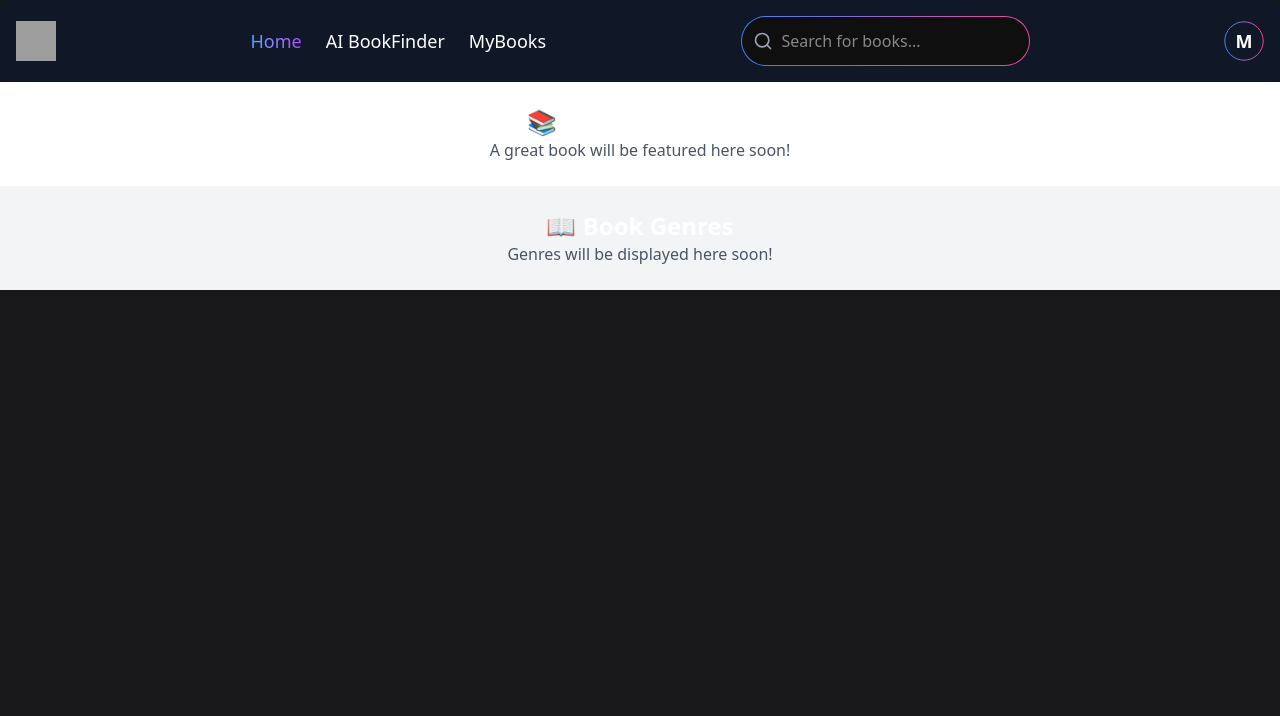
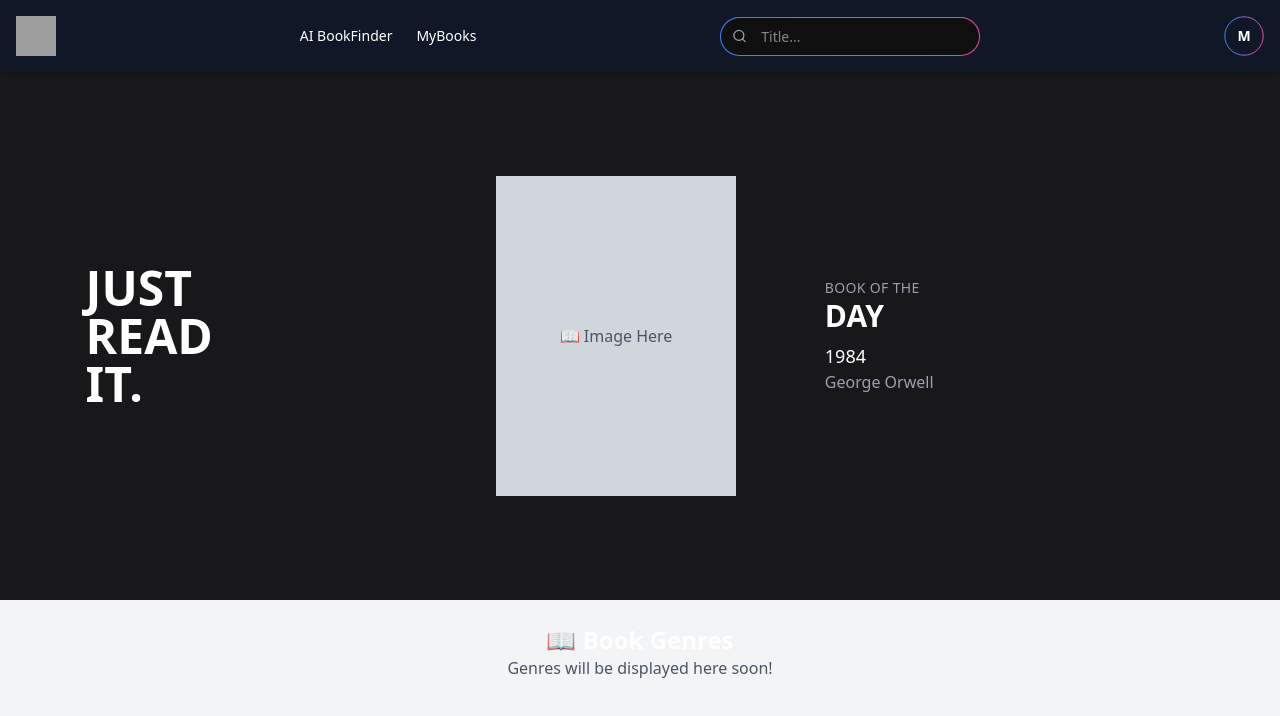
Before and after one commit to Ruthstring/booksApp-front, a React (Vite) app: page / in a window 1280 px wide. Shown: the top 716 px of the page. Built offline with nearby package versions, Linux system fonts and the light colour scheme; grey boxes are pictures that could not be loaded.

Commit message:
bookFeatured responsive

```diff
--- a/src/components/BookFeature.jsx
+++ b/src/components/BookFeature.jsx
@@ -1,12 +1,33 @@
 //placeholder
 
-const BookFeature = () => {
-    return (
-      <div className="w-full bg-white shadow-md p-6 text-center">
-        <h2 className="text-2xl font-bold">📚 Book of the Day</h2>
-        <p className="text-gray-600">A great book will be featured here soon!</p>
-      </div>
-    );
-  };
+const BookFeature = ({ className }) => {
+	return (
+		<div className={`w-full shadow-md p-6 ${className}`}>
+			<div className="flex flex-col md:flex-row items-center justify-between gap-6 h-full max-w-[90%] mx-auto">
+				{/* Left Column - Large Quote */}
+				<div className="text-left hidden md:flex md:text-5xl font-bold text-white flex-1 min-w-[150px]">
+					JUST <br /> READ <br /> IT.
+				</div>
 
-  export default BookFeature;
+				{/* Middle Column - Book Image Placeholder */}
+				<div className="flex justify-center basis-1/3 min-w-[150px]">
+					<div className="w-48 h-64 md:w-60 md:h-80 bg-gray-300 flex items-center justify-center text-gray-600">
+						📖 Image Here
+					</div>
+				</div>
+
+				{/* Right Column - Book Information */}
+				<div className="text-left text-white basis-1/3 min-w-[150px]">
+					<h3 className="text-[10px] sm:text-xs md:text-sm uppercase tracking-wide text-gray-400">
+						Book of the
+					</h3>
+					<h2 className="text-lg sm:text-xl md:text-3xl font-bold">DAY</h2>
+					<p className="mt-1 md:mt-2 sm:text-base md:text-lg">1984</p>
+					<p className="text-gray-400 text-sm md:text-base">George Orwell</p>
+				</div>
+			</div>
+		</div>
+	);
+};
+
+export default BookFeature;
--- a/src/components/GenreSlider.jsx
+++ b/src/components/GenreSlider.jsx
@@ -1,6 +1,6 @@
-const GenreSlider = () => {
+const GenreSlider = ({ className }) => {
   return (
-      <div className="w-full bg-gray-100 p-6 text-center">
+    <div className={`w-full bg-gray-100 p-6 text-center ${className}`}>
       <h2 className="text-2xl font-bold">📖 Book Genres</h2>
       <p className="text-gray-600">Genres will be displayed here soon!</p>
     </div>
--- a/src/components/MobileBottomBar.jsx
+++ b/src/components/MobileBottomBar.jsx
@@ -12,7 +12,7 @@ const MobileBottomBar = () => {
     return (
 		<>
 			{/* ✅ Bottom Navigation Bar */}
-			<div className="flex md:hidden fixed bottom-0 left-0 w-full bg-gray-900 text-white p-4 justify-between items-center">
+			<div className="flex sm:hidden fixed bottom-0 left-0 w-full bg-gray-900 text-white p-4 justify-between items-center">
 				{/* Home Icon */}
 				<button
 					onClick={() => navigate("/home")}
--- a/src/components/Navbar.jsx
+++ b/src/components/Navbar.jsx
@@ -1,5 +1,6 @@
 import { useNavigate, useLocation } from "react-router-dom";
 import SearchBar from "./SearchBar";
+import "../index.css"
 
 
 
@@ -26,15 +27,15 @@ const Navbar = () => {
         <ul className="flex gap-6 text-lg">
           <li
             onClick={() => navigate("/")}
-            className={`cursor-pointer hover:text-blue-400 transition ${
-              isActive("/") ? "text-transparent bg-clip-text bg-gradient-to-r from-blue-400 to-purple-500" : ""
+            className={` text-2xl cursor-pointer hover:text-blue-400 transition ${
+              isActive("/") ? "hidden" : "flex"
             }`}
           >
-            Home
+             Home
           </li>
           <li
             onClick={() => navigate("/books")}
-            className={`cursor-pointer hover:text-blue-400 transition ${
+            className={`search-text cursor-pointer hover:text-blue-400 transition ${
               isActive("/books") ? "text-transparent bg-clip-text bg-gradient-to-r from-blue-400 to-purple-500" : ""
             }`}
           >
@@ -42,7 +43,7 @@ const Navbar = () => {
           </li>
           <li
             onClick={() => navigate("/profile")}
-            className={`cursor-pointer hover:text-blue-400 transition ${
+            className={`search-text cursor-pointer hover:text-blue-400 transition ${
               isActive("/profile") ? "text-transparent bg-clip-text bg-gradient-to-r from-blue-400 to-purple-500" : ""
             }`}
           >
@@ -57,7 +58,7 @@ const Navbar = () => {
         </div>
 
         {/* ✅ Profile Letter Avatar with Gradient Stroke */}
-        <div className="relative flex items-center justify-center h-10 w-10 text-lg font-bold text-white bg-gray-900 rounded-full">
+        <div className="search-text relative flex items-center justify-center h-10 w-10 text-lg font-bold text-white bg-gray-900 rounded-full">
           M {/* Replace with dynamic user initial */}
           <svg className="absolute w-full h-full">
             <circle
@@ -86,26 +87,6 @@ const Navbar = () => {
   );
 
 
-  // const navigate = useNavigate();
-
-  // return (
-  //   <nav className="hidden sm:flex justify-between p-4 bg-gray-900 text-white w-full transition-opacity duration-500 ease-in-out">
-  //     <h1 className="text-xl font-bold">BookApp</h1>
-  //     <ul className="flex gap-6">
-  //       <li onClick={() => navigate("/home")} className="cursor-pointer hover:text-blue-400">
-  //         Home
-  //       </li>
-  //       <li onClick={() => navigate("/books")} className="cursor-pointer hover:text-blue-400">
-  //         Books
-  //       </li>
-  //       <li onClick={() => navigate("/profile")} className="cursor-pointer hover:text-blue-400">
-  //         Profile
-  //       </li>
-  //     </ul>
-  //      {/* ✅ Search Bar */}
-  //      <SearchBar className="hidden sm:flex" />
-  //   </nav>
-  // );
   };
 
   export default Navbar;
--- a/src/components/SearchBar.jsx
+++ b/src/components/SearchBar.jsx
@@ -1,14 +1,14 @@
 import { Search } from "lucide-react";
 import "../index.css"
 
-const SearchBar = ({ placeholder = "Search for books..." }) => {
+const SearchBar = ({ placeholder = "Title..." }) => {
   return (
     <div className="search-container">
       {/* ✅ Search Input */}
       <input type="text" placeholder={placeholder} className="search-input" />
 
       {/* ✅ Search Icon */}
-      <Search className="absolute left-3 top-1/2 transform -translate-y-1/2 text-gray-400" size={20} />
+      <Search className="absolute left-3 top-1/2 transform -translate-y-1/2 text-gray-400" size={15} />
     </div>
   );
 };
--- a/src/index.css
+++ b/src/index.css
@@ -7,6 +7,9 @@ body {
 
   }
 /* Search Bar Styles */
+.search-text {
+  font-size:14px;
+}
 .search-container {
   position: relative;
   width: 100%;
@@ -18,13 +21,13 @@ body {
 
 .search-input {
   width: 100%;
-  padding: 12px 16px;
+  padding: 8px 16px;
   padding-left: 40px;
   background: #0f0f0f; /* Your theme background */
   color: white;
   border: none; /* Remove default border */
   border-radius: 9999px; /* Ensures the input stays rounded */
-  font-size: 16px;
+  font-size: 14px;
   outline: none;
   display: block;
 }
--- a/src/pages/MainPage.jsx
+++ b/src/pages/MainPage.jsx
@@ -3,22 +3,26 @@ import BookFeature from "../components/BookFeature";
 import GenreSlider from "../components/GenreSlider";
 import MobileBottomBar from "../components/MobileBottomBar";
 
+
+
+
 const MainPage = () => {
   return (
-    <div className=" min-h-screen">
-      {/* ✅ Desktop Navbar (Hidden on Mobile) */}
-      <div className="">
-        <Navbar />
+    <div className="h-screen flex flex-col">
+      {/* ✅ Navbar (Fixed Height) */}
+      <Navbar className="h-[15vh] flex-shrink-0 hidden sm:flex" />
+
+      {/* ✅ Main Content (Properly Fills Screen Without Scrolling) */}
+      <div className="flex-1 flex flex-col">
+        {/* 🏆 BookFeature - Takes 70% of Available Space */}
+        <BookFeature className="h-[55vh] flex-grow" />
+
+        {/* 🎠 GenreSlider - Takes 20% of Available Space */}
+        <GenreSlider className="h-[25vh] flex-shrink-0" />
       </div>
 
-      {/* ✅ Mobile Bottom Bar (Hidden on Desktop) */}
-      <div className="flex sm:hidden fixed bottom-0 left-0 w-full">
-        <MobileBottomBar />
-      </div>
-
-      {/* Main Content */}
-      <BookFeature />
-      <GenreSlider />
+      {/* ✅ Mobile Bottom Bar - Visible Only on Mobile */}
+      <MobileBottomBar className="sm:hidden h-[10vh] flex-shrink-0" />
     </div>
   );
 };
```
Lines whose indentation alone changed are shown as unchanged.
